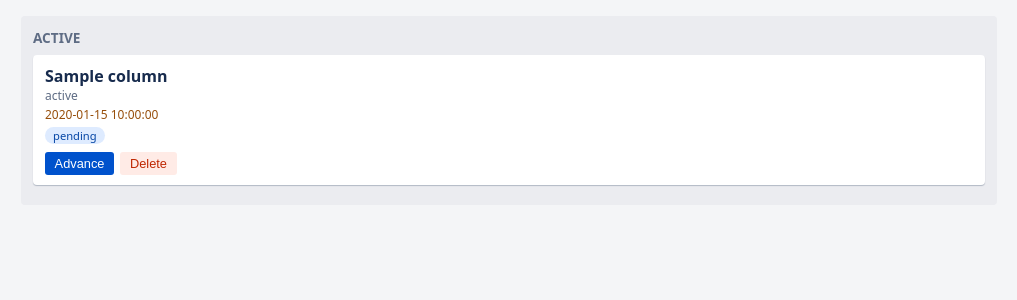
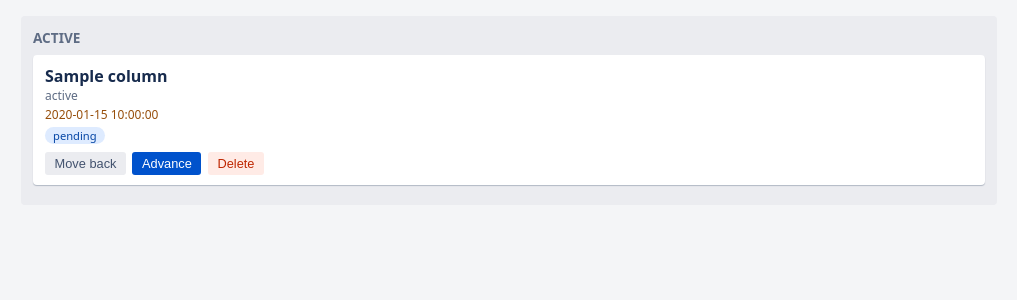
Before and after one commit to OlegKonyk/agentic-development, a FastAPI app: template apps/web/web/templates/index.html in a window 1280 px wide. Shown: the part 99-399 px from the top of the page, without its empty margins (131-1148 px from the left). Run offline with FastAPI, Linux system fonts and the light colour scheme; the template is opened without the code that fills it: most values are stand-ins (such as "Sample title", 1, 10 or a date in 2020).

Commit message:
Add move-back route: revert a task one status column
Mirrors the existing advance route via a shared shift_status helper;
todo is the floor and the route is a no-op there, matching the
existing done-is-the-ceiling behavior on advance.

```diff
--- a/apps/web/web/main.py
+++ b/apps/web/web/main.py
@@ -18,6 +18,7 @@ from starlette.middleware.sessions import SessionMiddleware
 
 STATUS_COLUMNS = ("todo", "doing", "done")
 NEXT_STATUS = {"todo": "doing", "doing": "done", "done": "done"}
+PREV_STATUS = {"done": "doing", "doing": "todo", "todo": "todo"}
 # The web passes `limit` explicitly rather than relying on the API default, so
 # a future API default change can't silently resize the board.
 BOARD_PAGE_SIZE = 20
@@ -221,6 +222,26 @@ def create_app() -> FastAPI:
     def bearer(token: str) -> dict[str, str]:
         return {"Authorization": f"Bearer {token}"}
 
+    async def shift_status(
+        request: Request, task_id: int, token: str, moves: dict[str, str]
+    ) -> None:
+        """Move a task one column per `moves`; a no-op when the map is a fixed point."""
+        try:
+            resp = await api(request).get(f"/api/tasks/{task_id}", headers=bearer(token))
+            if resp.status_code == 401:
+                raise SessionExpired
+            if resp.status_code == 200:
+                current = resp.json().get("status")
+                nxt = moves.get(current)
+                if nxt is not None and nxt != current:
+                    patched = await api(request).patch(
+                        f"/api/tasks/{task_id}", json={"status": nxt}, headers=bearer(token)
+                    )
+                    if patched.status_code == 401:
+                        raise SessionExpired
+        except httpx.HTTPError:
+            pass  # index will surface the api-error banner
+
     @app.exception_handler(AuthRedirect)
     async def on_auth_redirect(request: Request, exc: AuthRedirect) -> RedirectResponse:
         return RedirectResponse(url=exc.url, status_code=303)
@@ -421,21 +442,21 @@ def create_app() -> FastAPI:
     ) -> RedirectResponse:
         check_csrf(request, csrf_token)
         token = require_token(request)
-        try:
-            resp = await api(request).get(f"/api/tasks/{task_id}", headers=bearer(token))
-            if resp.status_code == 401:
-                raise SessionExpired
-            if resp.status_code == 200:
-                current = resp.json().get("status")
-                nxt = NEXT_STATUS.get(current)
-                if nxt is not None and nxt != current:
-                    patched = await api(request).patch(
-                        f"/api/tasks/{task_id}", json={"status": nxt}, headers=bearer(token)
-                    )
-                    if patched.status_code == 401:
-                        raise SessionExpired
-        except httpx.HTTPError:
-            pass  # index will surface the api-error banner
+        await shift_status(request, task_id, token, NEXT_STATUS)
+        url = board_url(normalize_status(status), parse_page(page))
+        return RedirectResponse(url=url, status_code=303)
+
+    @app.post("/tasks/{task_id}/move-back")
+    async def move_task_back(
+        request: Request,
+        task_id: int,
+        csrf_token: Annotated[str, Form()] = "",
+        status: Annotated[str, Form()] = "",
+        page: Annotated[str, Form()] = "",
+    ) -> RedirectResponse:
+        check_csrf(request, csrf_token)
+        token = require_token(request)
+        await shift_status(request, task_id, token, PREV_STATUS)
         url = board_url(normalize_status(status), parse_page(page))
         return RedirectResponse(url=url, status_code=303)
 
--- a/apps/web/web/templates/base.html
+++ b/apps/web/web/templates/base.html
@@ -46,6 +46,7 @@
     button { border: 0; border-radius: 3px; padding: 0.25rem 0.6rem; cursor: pointer;
              font-size: 0.8rem; }
     .btn-advance { background: #0052cc; color: #fff; }
+    .btn-back { background: #ebecf0; color: #42526e; }
     .btn-delete { background: #ffebe6; color: #bf2600; }
     .btn-logout { background: #344563; color: #dfe1e6; }
     .btn-primary { background: #0052cc; color: #fff; padding: 0.45rem 1rem; font-size: 0.9rem; }
--- a/apps/web/web/templates/index.html
+++ b/apps/web/web/templates/index.html
@@ -36,6 +36,13 @@
       <span class="badge" data-testid="reminder-badge">{{ task.reminder_status }}</span>
       {% endif %}
       <div class="actions">
+        <form method="post" action="/tasks/{{ task.id }}/move-back">
+          <input type="hidden" name="csrf_token" value="{{ csrf }}">
+          <input type="hidden" name="status" value="{{ active_status or '' }}">
+          <input type="hidden" name="page" value="{{ page }}">
+          <button type="submit" class="btn-back" data-testid="move-back-btn"
+                  aria-label="Move back {{ task.title }}">Move back</button>
+        </form>
         <form method="post" action="/tasks/{{ task.id }}/advance">
           <input type="hidden" name="csrf_token" value="{{ csrf }}">
           <input type="hidden" name="status" value="{{ active_status or '' }}">
```
